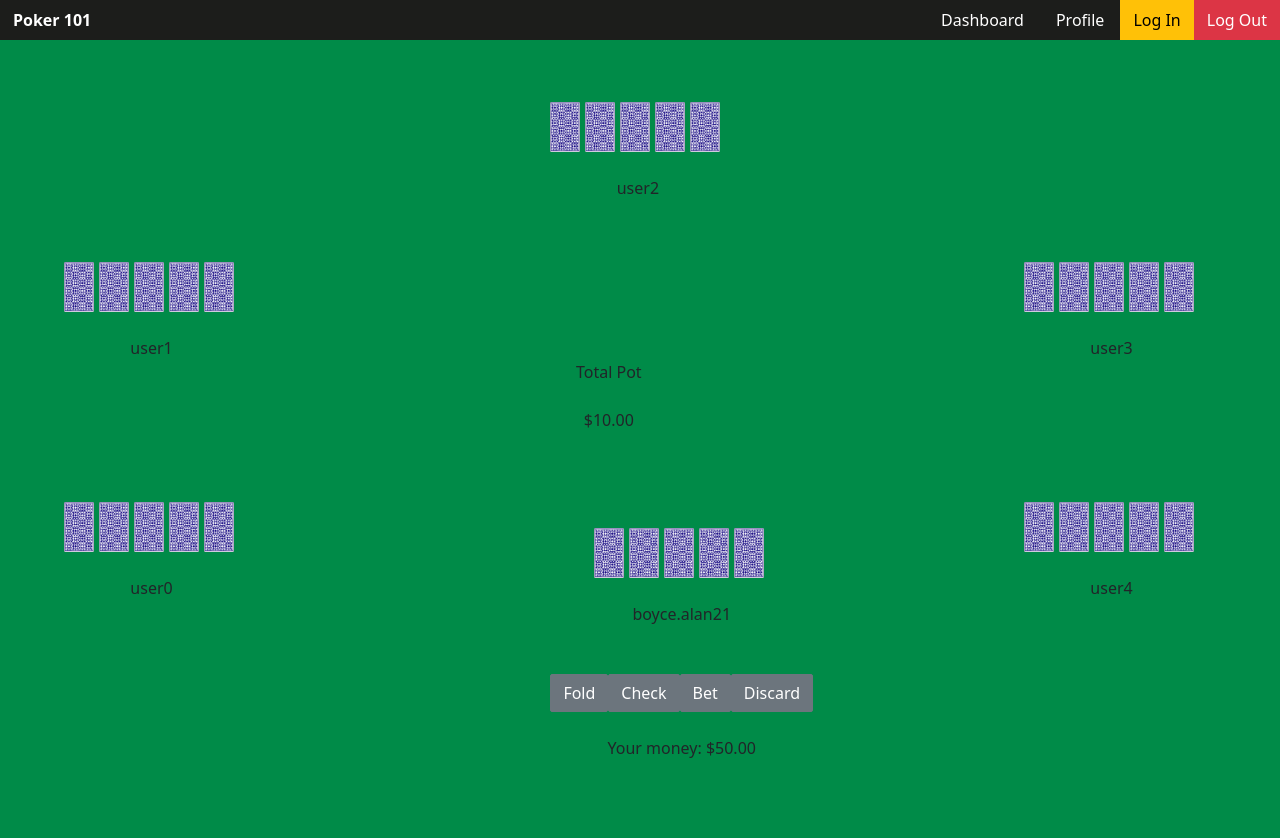
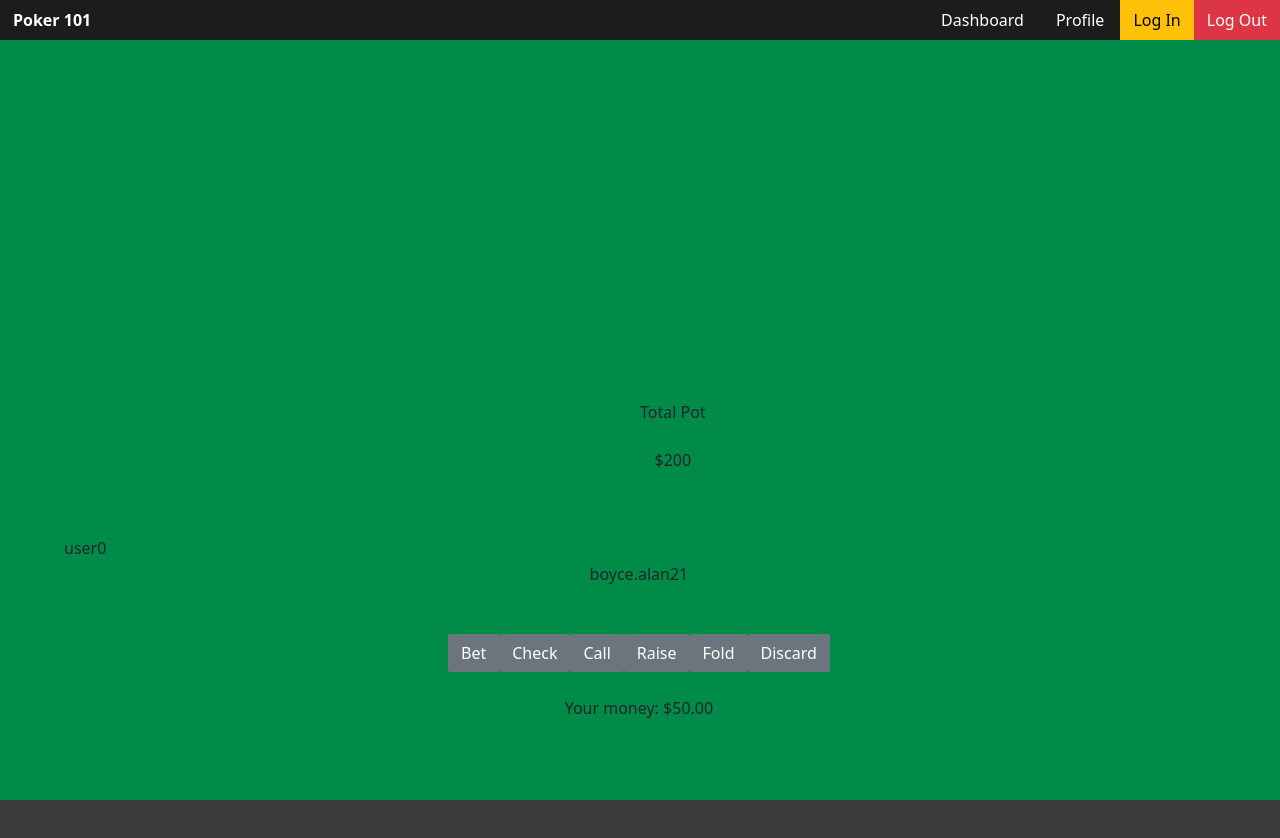
Before and after one commit to alanjb/poker101-ui, a React (Create React App) app: page /game/1 in a window 1280 px wide. After the commit the page ends 800 px from the top, so only its background shows below. Built offline with nearby package versions, Linux system fonts and the light colour scheme.

Commit message:
style updates, improved game card rendering

```diff
--- a/src/app/components/_styles.scss
+++ b/src/app/components/_styles.scss
@@ -3,13 +3,12 @@
 }
 
 .content {
-    margin-top: 10px;
+    margin-top: 15px;
 }
 
 .component-container {
     width: 100%;
     height: 100%;
-    background-color: #3c3d3b;
     position: absolute;
     left: 0;
 
--- a/src/app/components/dashboard/DashboardContainer.tsx
+++ b/src/app/components/dashboard/DashboardContainer.tsx
@@ -1,18 +1,40 @@
-import React, { Fragment, useState, useEffect } from 'react';
+import React, { Fragment, useEffect, useState } from 'react';
 import CreateGameModal from '../../../game/components/CreateGameModal';
 import { Button, Col, Container, Row } from 'reactstrap';
 import Game from '../../../game/models/Game';
+import GamesContainer from './games/GamesContainer';
 import axios from 'axios';
-import GamesContainer from './games/GamesContainer';
 
 const DashboardContainer = () => {
   const [isCreateGameModalOpen, toggleCreateGameModal] = useState(false);
+  const [gamesArray, setGames] = useState([]);
+
+  useEffect(() => {
+    init();
+  }, []);
+
+  function init() {
+    axios
+      .get(`http://localhost:8000/api/game/games`)
+      .then(res => {
+        if(res.data){
+          const { games } = res.data;
+
+          setGames(games);
+        }
+      })
+    .catch(error => {
+      alert("Failed to get games \n\n" + error);
+    })
+  }
 
   function toggle() {
     toggleCreateGameModal(!isCreateGameModalOpen);
   };
 
   function gameCreated(game: Game) {
+    gamesArray.push(game);
+    setGames(gamesArray);
     toggle();
   }
 
@@ -35,7 +57,7 @@ const DashboardContainer = () => {
             </Row>
             <Row>
               <Col>
-                <GamesContainer/>
+                <GamesContainer games={gamesArray}/>
               </Col>
             </Row>
           </div>
--- a/src/app/components/dashboard/_styles.scss
+++ b/src/app/components/dashboard/_styles.scss
@@ -1,4 +1,5 @@
 .dashboard-container {
+    margin-top: 50px;
 
     .dashboard-header {
         margin-left: auto;
--- a/src/app/components/dashboard/games/GameCard.tsx
+++ b/src/app/components/dashboard/games/GameCard.tsx
@@ -2,12 +2,27 @@ import React from 'react';
 import { Button, Card, CardBody, CardTitle } from 'reactstrap';
 import Game from '../../../../game/models/Game';
 import { useHistory } from "react-router-dom";
+import axios from 'axios';
 
 const GameCard = ({ game }: Props) => {
   const history = useHistory();
 
-  function goToGame() {
-    history.push(`/game/${game.id}`)
+  function addPlayer() {
+    // history.push(`/game/${game.id}`)
+    axios
+      .put(`http://localhost:8000/api/game/add-player`, {
+        params: {
+          gameId: '61948c149dd2b0b6a6d5c62f',
+          playerId: '61948bea9dd2b0b6a6d5c62c'
+        }
+      })
+    .then(res => {
+
+    })
+  .catch(error => {
+    // alert("Failed to get games \n\n" + error);
+  })
+
   }
 
   return (
@@ -20,7 +35,7 @@ const GameCard = ({ game }: Props) => {
               Players: {game.players}
             </div>
           </CardTitle>
-          <Button onClick={() => goToGame()}>
+          <Button onClick={() => addPlayer()}>
             Join Game
           </Button>
         </CardBody>
--- a/src/app/components/navigation/_styles.scss
+++ b/src/app/components/navigation/_styles.scss
@@ -5,6 +5,10 @@
     text-align: right;
     align-items: center;
     color: white;
+    position: fixed;
+    top: 0;
+    width: 100%;
+    z-index: 9;
 
     .logo {
         margin-left: 13px;
--- a/src/game/components/GameBoardContainer.tsx
+++ b/src/game/components/GameBoardContainer.tsx
@@ -1,84 +1,52 @@
 import React, { Component, Fragment } from 'react';
 import axios from 'axios';
-import backOfCard from '../../app/assets/back.png';
 import { Button } from 'reactstrap';
+import Game from '../models/Game';
 
-class GameContainer extends Component {
+class GameContainer extends Component<State> {
+  state: State = {
+    game: null
+  }
+
+  componentDidMount() {
+    this.init();
+  }
+
+  init() {
+    // const id = this.props.match.params.id;
+    // const prevId = prevProps.match.params.id;
+
+    //get this game through
+    // axios
+    // .get(`http://localhost:8000/api/player/deck/discard`, { })
+    // .then(game => {
+    //   this.setState({
+    //     game: game
+    //   })
+    // })
+    // .catch(error => {
+    //   alert("Error! Failed to discard cards: " + error);
+    // })
+  }
 
   render() {
+    const { game } = this.state;
+
+    console.log(game);
+
     return (
       <Fragment>
         <div className="game-board-container">
           <div className="chip-pot-container">
             <div className="pot-data">
               Total Pot <br/><br/>
-              $10.00
-            </div>
-          </div>
-
-          <div className="player-container opposing-player-container4 play">
-            <div className="player-cards-container">
-            <img className="backOfCard" src={backOfCard}></img>
-              <img className="backOfCard" src={backOfCard}></img>
-              <img className="backOfCard" src={backOfCard}></img>
-              <img className="backOfCard" src={backOfCard}></img>
-              <img className="backOfCard" src={backOfCard}></img>
-            </div>
-            <br/>
-            <div className="player-username-container">
-              user4
-            </div>
-          </div>
-
-          <div className="player-container opposing-player-container3 play">
-            <div className="player-cards-container">
-            <img className="backOfCard" src={backOfCard}></img>
-              <img className="backOfCard" src={backOfCard}></img>
-              <img className="backOfCard" src={backOfCard}></img>
-              <img className="backOfCard" src={backOfCard}></img>
-              <img className="backOfCard" src={backOfCard}></img>
-            </div>
-            <br/>
-            <div className="player-username-container">
-              user3
-            </div>
-          </div>
-
-          <div className="player-container opposing-player-container2 play">
-            <div className="player-cards-container">
-            <img className="backOfCard" src={backOfCard}></img>
-              <img className="backOfCard" src={backOfCard}></img>
-              <img className="backOfCard" src={backOfCard}></img>
-              <img className="backOfCard" src={backOfCard}></img>
-              <img className="backOfCard" src={backOfCard}></img>
-            </div>
-            <br/>
-            <div className="player-username-container">
-              user2
-            </div>
-          </div>
-
-          <div className="player-container opposing-player-container1 play">
-            <div className="player-cards-container">
-            <img className="backOfCard" src={backOfCard}></img>
-              <img className="backOfCard" src={backOfCard}></img>
-              <img className="backOfCard" src={backOfCard}></img>
-              <img className="backOfCard" src={backOfCard}></img>
-              <img className="backOfCard" src={backOfCard}></img>
-            </div>
-            <br/>
-            <div className="player-username-container">
-              user1
+              $200
             </div>
           </div>
 
           <div className="player-container opposing-player-container0 play">
             <div className="player-cards-container">
-              <img className="backOfCard" src={backOfCard}></img>
-              <img className="backOfCard" src={backOfCard}></img>
-              <img className="backOfCard" src={backOfCard}></img>
-              <img className="backOfCard" src={backOfCard}></img>
-              <img className="backOfCard" src={backOfCard}></img>
+              {/* Render back of card for all the opposing players */}
             </div>
             <br/>
             <div className="player-username-container">
@@ -88,11 +56,7 @@ class GameContainer extends Component {
 
           <div className="player-container user-player-container">
             <div className="player-cards-container">
-            <img className="backOfCard" src={backOfCard}></img>
-              <img className="backOfCard" src={backOfCard}></img>
-              <img className="backOfCard" src={backOfCard}></img>
-              <img className="backOfCard" src={backOfCard}></img>
-              <img className="backOfCard" src={backOfCard}></img>
+              {/* Get players cards and render based on card deck asset set */}
             </div>
             <br/>
             <div className="player-username-container">
@@ -100,16 +64,22 @@ class GameContainer extends Component {
             </div>
             <br /><br/>
             <div className="player-game-controls-container">
-              <Button variant="primary" onClick={this.discardSelectedCards}>
+              <Button variant="primary" onClick={this.bet}>
+                Bet
+              </Button>
+              <Button variant="primary" onClick={this.check}>
+                Check
+              </Button>
+              <Button variant="primary" onClick={this.call}>
+                Call
+              </Button>
+              <Button variant="primary" onClick={this.raise}>
+                Raise
+              </Button>
+              <Button variant="primary" onClick={this.fold}>
                 Fold
               </Button>
-              <Button variant="primary" onClick={this.discardSelectedCards}>
-                Check
-              </Button>
-              <Button variant="primary" onClick={this.discardSelectedCards}>
-                Bet
-              </Button>
-                <Button variant="danger" onClick={this.discardSelectedCards}>
+              <Button variant="danger" onClick={this.discard}>
                 Discard
               </Button>
             </div>
@@ -123,7 +93,39 @@ class GameContainer extends Component {
     );
   }
 
-  discardSelectedCards = () => {
+  bet = () => {
+    console.log('bet...')
+  }
+
+  check = () => {
+    axios
+      .put(`http://localhost:8000/api/game/check`, {
+        params: {
+          gameId: '61948c149dd2b0b6a6d5c62f',
+          playerId: 456
+        }
+      })
+      .then(game => {
+
+      })
+      .catch(error => {
+        alert("Error! Failed to discard cards: " + error);
+      })
+  }
+
+  call = () => {
+    console.log('call...')
+  }
+
+  raise = () => {
+    console.log('raise...')
+  }
+
+  fold = () => {
+    console.log('fold...')
+  }
+
+  discard = () => {
     console.log('Discard selected cards...')
 
     const selectedCardsToDiscard = [{ id: 123, face: 'Ace', suit: 'Spades'}];
@@ -142,4 +144,8 @@ class GameContainer extends Component {
   }
 }
 
+type State = {
+  game: Game;
+}
+
 export default GameContainer;
--- a/src/game/styles/_styles.scss
+++ b/src/game/styles/_styles.scss
@@ -1,7 +1,10 @@
 html, body {
     margin: 0;
     height: 100%;
-    overflow: hidden;
+}
+
+body {
+    background-color: #3c3d3b;
 }
 
 .btn {
@@ -19,8 +22,8 @@ html, body {
     .chip-pot-container {
         text-align: center;
         position: fixed;
-        left: 45%;
-        top: 45%;
+        left: 50%;
+        top: 50%;
     }
 
     .player-container {
@@ -48,7 +51,7 @@ html, body {
 
     .opposing-player-container2 {
         bottom: 80%;
-        left: 43%;
+        left: 50%;
     }
 
     .opposing-player-container3 {
@@ -63,7 +66,6 @@ html, body {
 
     .user-player-container {
         bottom: 10%;
-        left: 43%;
+        left: 35%;
     }
-
 }
--- a/tsconfig.json
+++ b/tsconfig.json
@@ -18,7 +18,8 @@
     "moduleResolution": "node",
     "resolveJsonModule": true,
     "isolatedModules": true,
-    "noEmit": true
+    "noEmit": true,
+    "strictNullChecks": false,
   },
   "include": [
     "src"
```
Also changed, not shown: src/app/components/dashboard/games/GamesContainer.tsx (+7 -70 lines).
